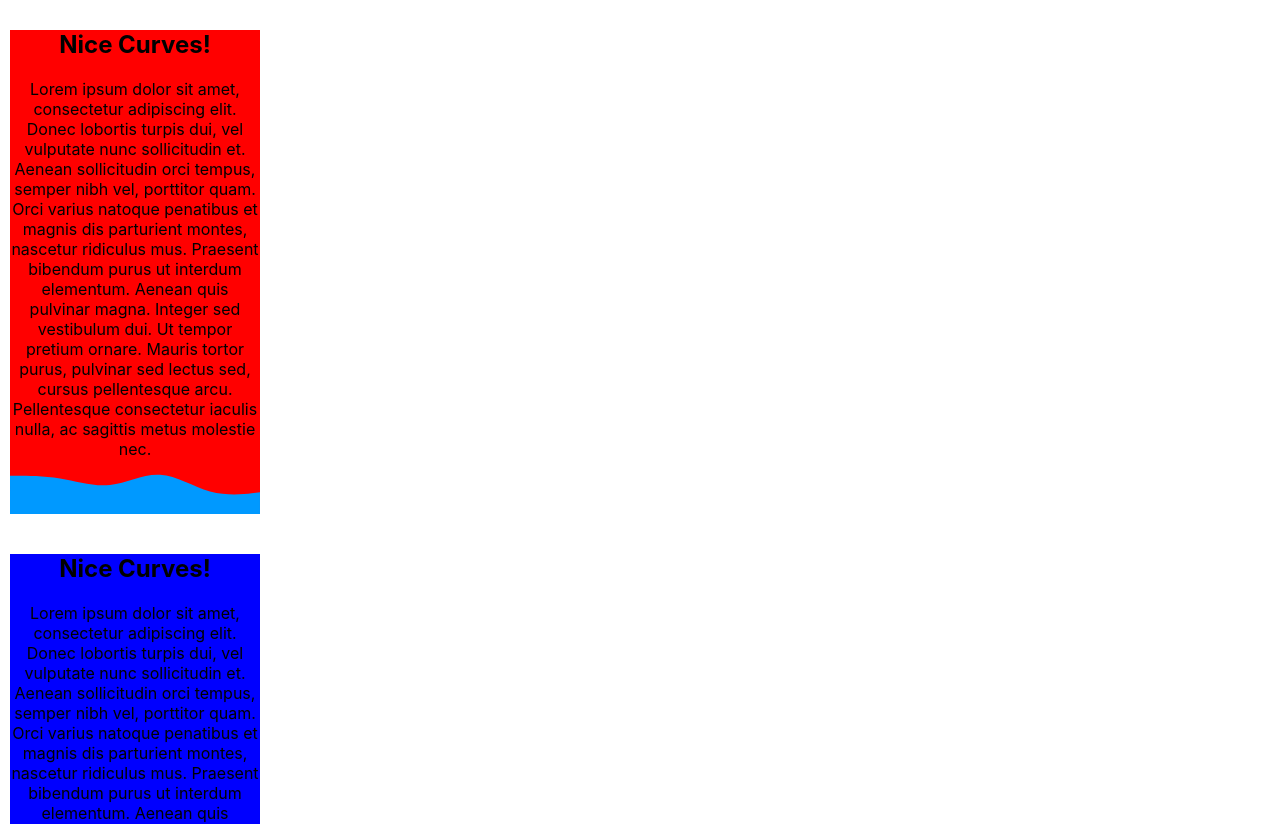
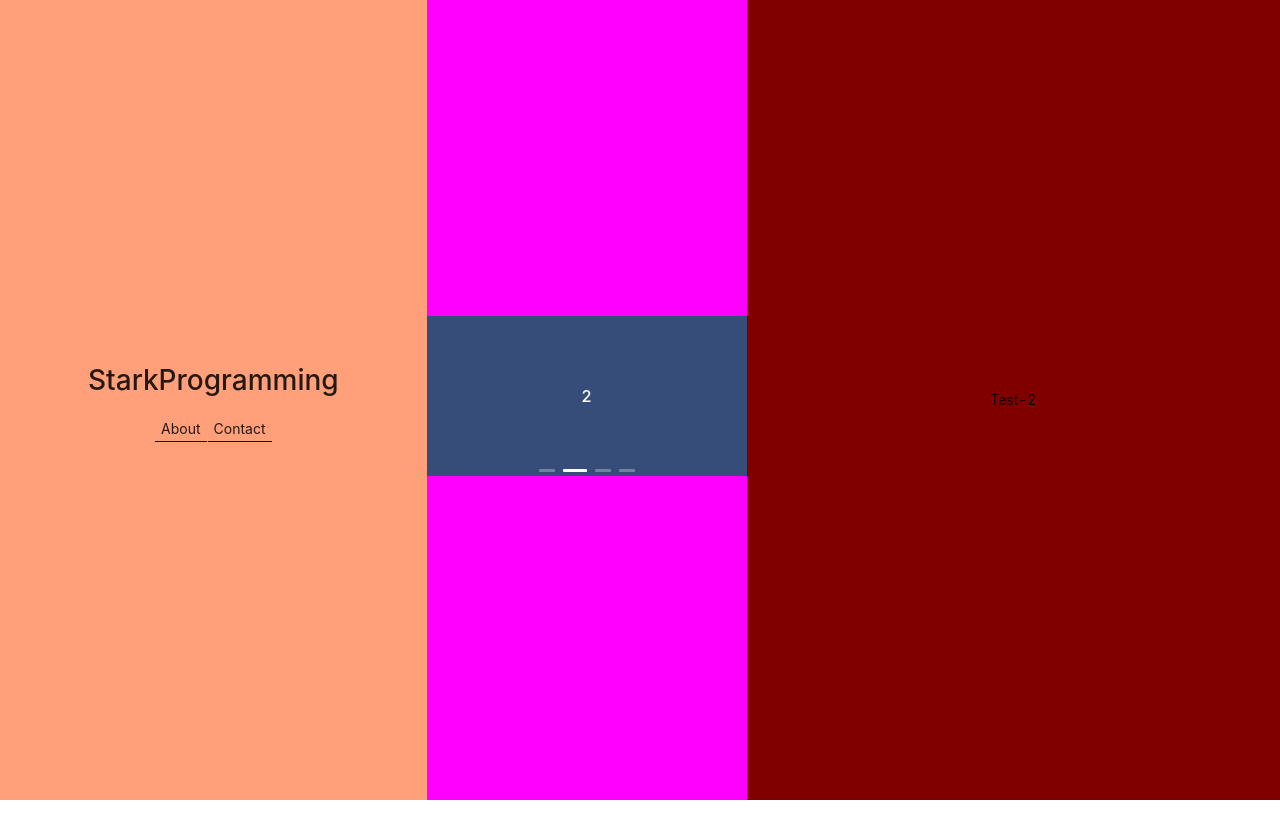
Before and after one commit to Stark-program/portfolio, a React (Create React App) app: page / in a window 1280 px wide. Shown: the top 824 px of the page. After the commit the page ends 800 px from the top, so only its background shows below. Built offline with nearby package versions, Linux system fonts and the light colour scheme.

Commit message:
got the page layout setup and the carousal centered in the column

```diff
--- a/package.json
+++ b/package.json
@@ -6,6 +6,7 @@
     "@testing-library/jest-dom": "^5.11.4",
     "@testing-library/react": "^11.1.0",
     "@testing-library/user-event": "^12.1.10",
+    "antd": "^4.16.13",
     "lodash": "^4.17.21",
     "react": "^17.0.2",
     "react-dom": "^17.0.2",
--- a/src/App.css
+++ b/src/App.css
@@ -1,39 +1,46 @@
 .App {
+  background-color: lightblue;
+  width: 100%;
+  height: 100%;
+}
+body {
+  background-color: lightgreen;
+}
+.column-wrapper {
+  height: 100vh;
+  /* justify-content: center;
+  align-items: center; */
+}
+.h1 {
+  display: block;
+  margin: 0;
+  margin-bottom: 0;
+}
+.under-title-btns {
+  background: none;
+  border: none;
+  cursor: pointer;
+  border-bottom: 1px solid black;
+  margin: 0.5px;
+}
+Row Col .col-1 {
+  background-color: black;
+}
+#col-1,
+#col-2,
+#col-3 {
   text-align: center;
   display: flex;
   flex-direction: column;
+  justify-content: center;
 }
 
-.App-logo {
-  height: 40vmin;
-  pointer-events: none;
+#col-1 {
+  background-color: lightsalmon;
 }
-
-.blue {
-  background-color: blue;
+#col-2 {
+  background-color: magenta;
 }
-.red {
-  background-color: red;
+#col-3 {
+  background-color: maroon;
 }
-.section {
-  height: 100%;
-}
-
-.section-Container {
-  width: 250px;
-  margin: 10px;
-}
-.text-container {
-  position: relative;
-  height: 100%;
-}
-
-.svg-container {
-  width: 100%;
-}
-.svgWave {
-  display: block;
-}
-p {
-  margin: 0;
-}
--- a/src/App.js
+++ b/src/App.js
@@ -1,51 +1,49 @@
 import "./App.css";
 import _ from "lodash";
 import { useState } from "react";
+import { Col, Row, Carousel } from "antd";
+import "antd/dist/antd.css";
 
 function App() {
-  const renderTimes = (num) => {
-    console.log(1);
-    let card = [];
-    _.times(num, (i) => {
-      console.log(i);
-      card.push(
-        <div className="section-Container">
-          <div className="text-container">
-            <section className={i % 2 ? "blue section" : "red section"}>
-              <h1>Nice Curves!</h1>
-              <p className="text">
-                Lorem ipsum dolor sit amet, consectetur adipiscing elit. Donec
-                lobortis turpis dui, vel vulputate nunc sollicitudin et. Aenean
-                sollicitudin orci tempus, semper nibh vel, porttitor quam. Orci
-                varius natoque penatibus et magnis dis parturient montes,
-                nascetur ridiculus mus. Praesent bibendum purus ut interdum
-                elementum. Aenean quis pulvinar magna. Integer sed vestibulum
-                dui. Ut tempor pretium ornare. Mauris tortor purus, pulvinar sed
-                lectus sed, cursus pellentesque arcu. Pellentesque consectetur
-                iaculis nulla, ac sagittis metus molestie nec.
-              </p>
-            </section>
+  const contentStyle = {
+    height: "160px",
+    color: "#fff",
+    lineHeight: "160px",
+    textAlign: "center",
+    background: "#364d79",
+  };
+  return (
+    <div className="App">
+      <Row className="column-wrapper">
+        <Col xs={{ span: 24 }} md={{ span: 8 }} id="col-1">
+          <h1>StarkProgramming</h1>
+          <div>
+            <button className="under-title-btns">About</button>
+            <button className="under-title-btns">Contact</button>
           </div>
-          <div className="svg-container">
-            <svg
-              xmlns="http://www.w3.org/2000/svg"
-              viewBox="0 0 1440 320"
-              className={i % 2 ? "blue svgWave" : "red svgWave"}
-            >
-              <path
-                fill="#0099ff"
-                fill-opacity="1"
-                d="M0,96L48,96C96,96,192,96,288,112C384,128,480,160,576,149.3C672,139,768,85,864,90.7C960,96,1056,160,1152,186.7C1248,213,1344,203,1392,197.3L1440,192L1440,320L1392,320C1344,320,1248,320,1152,320C1056,320,960,320,864,320C768,320,672,320,576,320C480,320,384,320,288,320C192,320,96,320,48,320L0,320Z"
-              ></path>
-            </svg>
-          </div>
-        </div>
-      );
-    });
-
-    return card;
-  };
-  return <div className="App">{renderTimes(3)}</div>;
+        </Col>
+        <Col xs={{ span: 24 }} md={{ span: 6 }} id="col-2">
+          <Carousel autoplay>
+            <div>
+              <h3 style={contentStyle}>1</h3>
+            </div>
+            <div>
+              <h3 style={contentStyle}>2</h3>
+            </div>
+            <div>
+              <h3 style={contentStyle}>3</h3>
+            </div>
+            <div>
+              <h3 style={contentStyle}>4</h3>
+            </div>
+          </Carousel>
+        </Col>
+        <Col xs={{ span: 24 }} md={{ span: 10 }} id="col-3">
+          Test-2
+        </Col>
+      </Row>
+    </div>
+  );
 }
 
 export default App;
```
Also changed, not shown: 1 other file (tests, documents, lock files or other folders).
